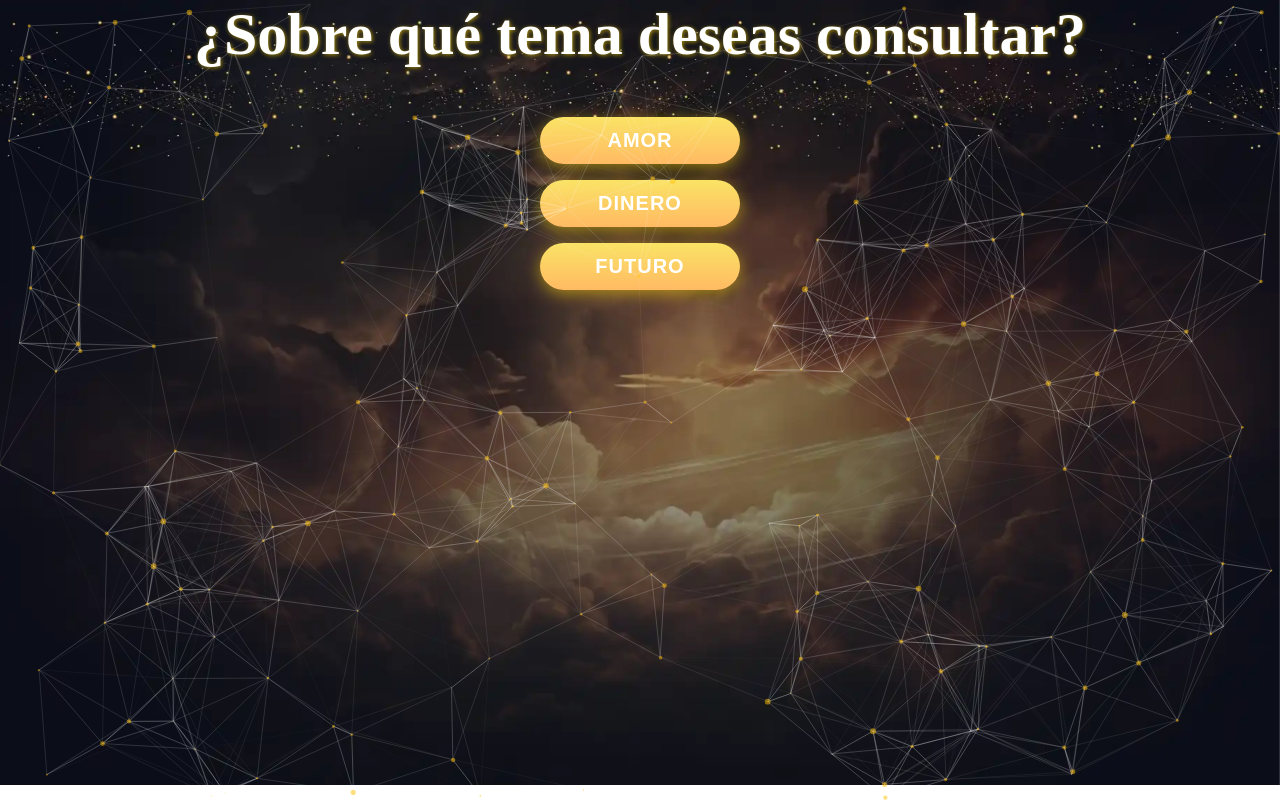
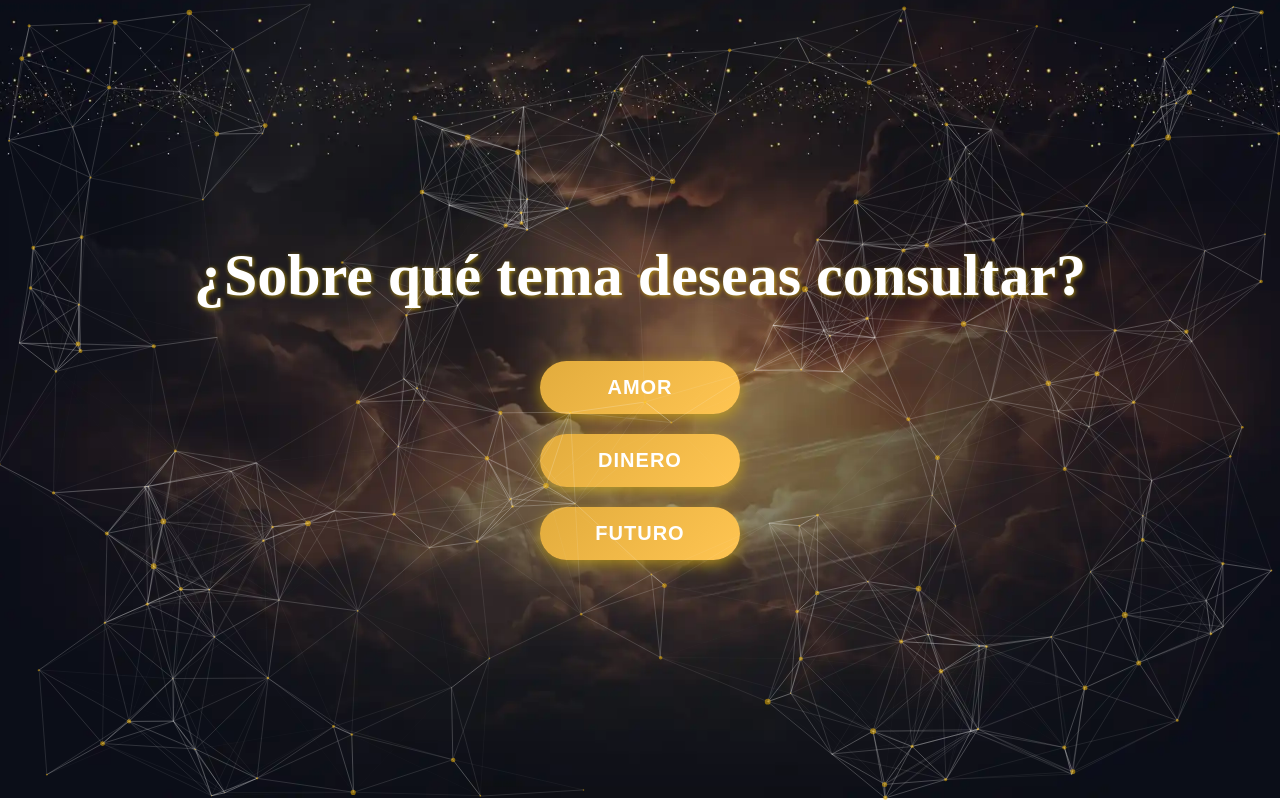
Before and after one commit to AgomezAp/TarotEcuador, an Angular app in the folder Tarot/: page /welcome in a window 1280 px wide. Built offline with nearby package versions, Linux system fonts and the light colour scheme.

Commit message:
cambio botones

```diff
--- a/Tarot/src/app/components/welcome/welcome.component.css
+++ b/Tarot/src/app/components/welcome/welcome.component.css
@@ -5,13 +5,13 @@
   background-position: center center;
   display: flex;
   flex-direction: column;
-  justify-content: flex-start; /* Cambiado de center a flex-start */
+  justify-content: center;/* Cambiado de center a flex-start */
   align-items: center;
   min-height: 100vh; /* Cambiado de height a min-height */
-  margin-top: -23px;
+  margin-top: -10px;
   margin-left: -17px;
   margin-right:-17px;
-  margin-bottom: -9px;
+  margin-bottom: 0px;
   box-sizing: border-box;
   overflow-y: auto; /* Permite scroll si es necesario */
   z-index: 1;
@@ -30,13 +30,12 @@
     justify-content: center;
     align-items: center;
     text-align: center;
-    width: 90%; /* Reducido para móviles */
-    max-width: 500px; /* Máximo ancho para escritorio */
+    width: 90%;
+    max-width: 500px;
     padding: 20px;
-    margin-top: 20px;
     border-radius: 10px;
-    z-index: 1;
-}
+    z-index: 2; /* Asegura que esté sobre las partículas */
+  }
 
 h1 {
   text-align: center;
@@ -49,18 +48,17 @@ h1 {
 .start-button-amor,
 .start-button-futuro,
 .start-button-dinero {
-  padding: 12px 25px; /* Reducido */
-  font-size: clamp(16px, 4vw, 20px); /* Tamaño responsive */
+  padding: 15px 30px;
+  font-size: 20px;
   color: white;
-  background: linear-gradient(180deg, #FAE365, #FFBA63);
+  background: linear-gradient(135deg, #e2ac3d, #ffc552);
   border: none;
   border-radius: 50px;
   cursor: pointer;
   box-shadow: 0 4px 15px rgba(255, 215, 0, 0.5);
   transition: all 0.3s ease;
-  margin: 8px 0; /* Reducido */
-  width: 80%; /* Ancho relativo */
-  max-width: 200px; /* Máximo ancho */
+  margin: 10px 0;
+  width: 200px;
   text-transform: uppercase;
   font-weight: bold;
   letter-spacing: 1px;
```
